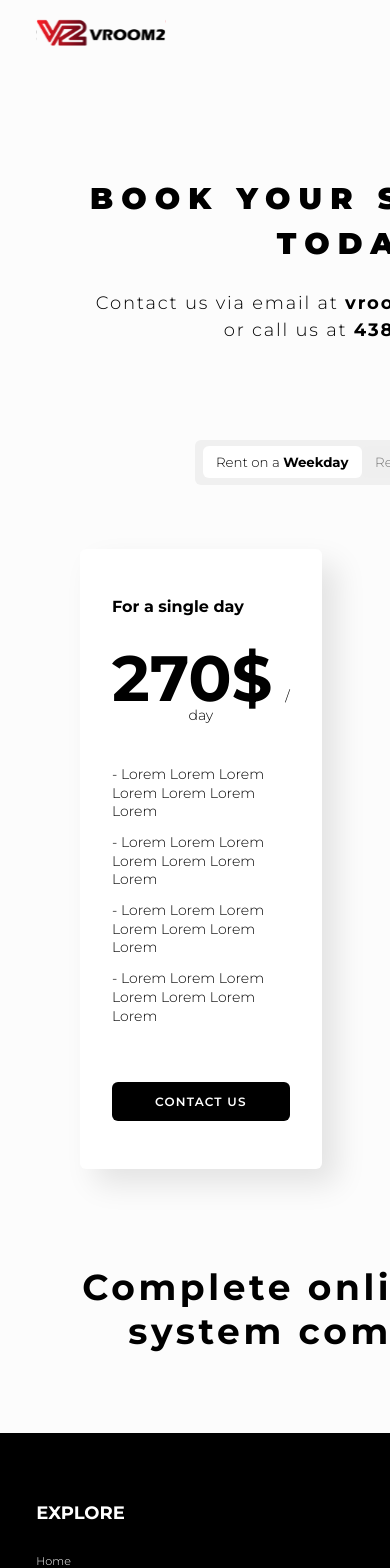
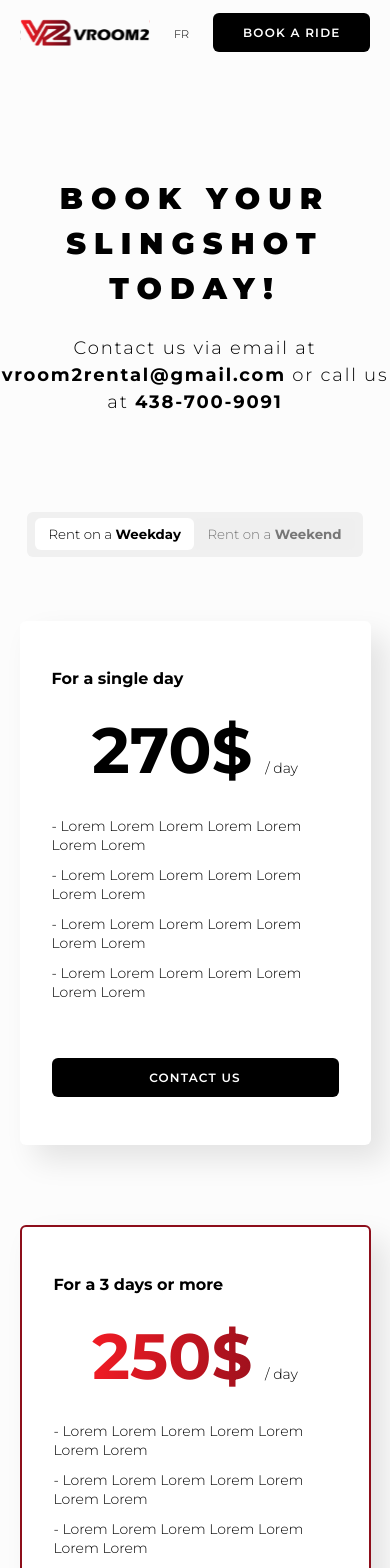
Before and after one commit to chilucdiep/vroom2, a Next.js app: page /booking in a window 390 px wide. Shown: the top 1568 px of the page. Built offline with nearby package versions, Linux system fonts and the light colour scheme.

Commit message:
responsive

```diff
--- a/components/Booking/Booking.module.scss
+++ b/components/Booking/Booking.module.scss
@@ -1,6 +1,9 @@
 @import "../../styles/variables.scss";
 
 .Booking {
+  width: clamp(350px, 90%, 1200px);
+  margin: 0 auto;
+
   .Toggle {
     display: flex;
     place-content: center;
@@ -56,11 +59,15 @@
 }
 
 .Preferred {
-  border: 1px solid #8d0e1b;
+  border: 2px solid #8d0e1b;
 }
 
 .Cards {
-  display: flex;
+  display: grid;
   gap: 5em;
-  justify-content: center;
+
+  @media (min-width: 700px) {
+    display: flex;
+    justify-content: center;
+  }
 }
--- a/pages/booking.tsx
+++ b/pages/booking.tsx
@@ -14,7 +14,7 @@ export default function AboutPage() {
           placeContent: "center",
           gap: "6em",
           textAlign: "center",
-          margin: "5em",
+          margin: "5em 0",
         }}
       >
         <div
```
